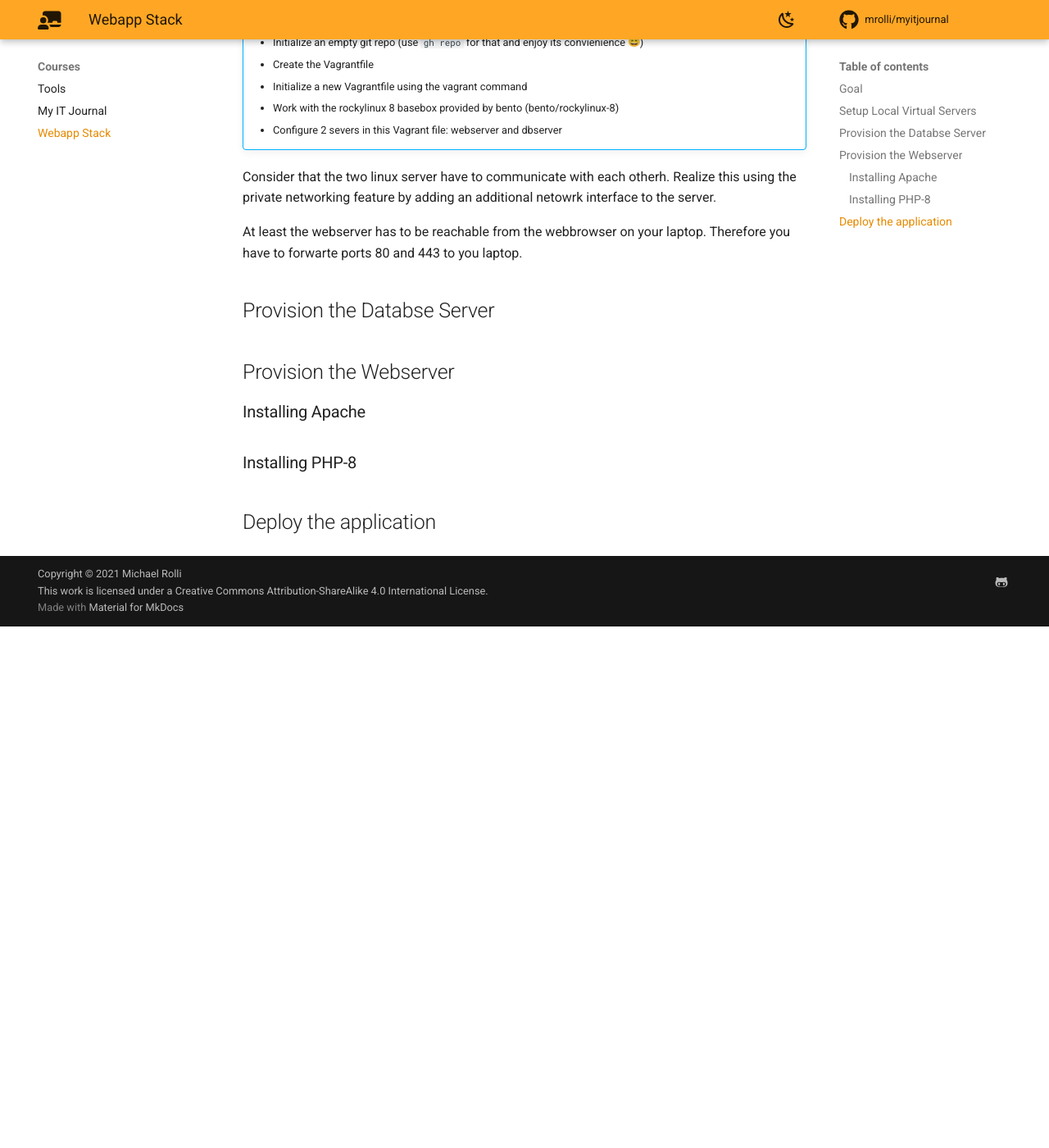
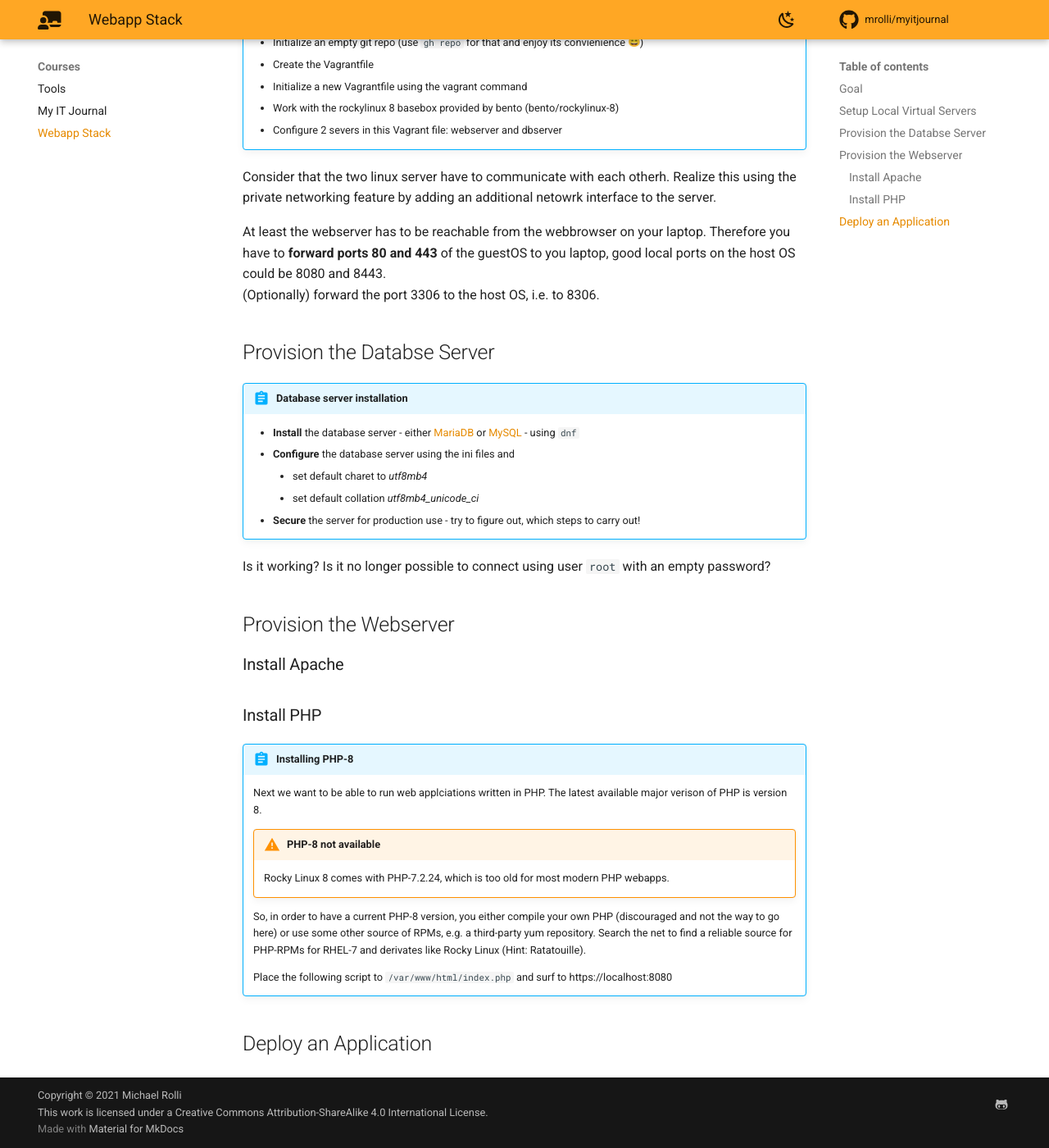
Before and after one commit to mrolli/myitjournal, an MkDocs documentation site: the page built from docs/courses/webappstack.md, in a window 1280 px wide and 1400 px high, scrolled down 924 px. Shown: the whole window at 82% size. Built offline with MkDocs 1.6.1 and Material for MkDocs 9.7.7, drawn with Linux system fonts in a browser that asks for light colours; emoji names are drawn with the system emoji font; comment, search, counter and statistics services are not loaded; before the commit the page ends 1688 px from its top, so only the background shows below that.

Commit message:
Complete dbserver and PHP-8 setup sections

```diff
--- a/docs/courses/webappstack.md
+++ b/docs/courses/webappstack.md
@@ -37,15 +37,40 @@ and keep in mind to create commits based on steps we successfully carry out.
 Consider that the two linux server have to communicate with each otherh. Realize this using the private
 networking feature by adding an additional netowrk interface to the server.
 
-At least the webserver has to be reachable from the webbrowser on your laptop. Therefore you have to forwarte ports 80 and 443
-to you laptop.
+At least the webserver has to be reachable from the webbrowser on your laptop. Therefore you have to **forward ports 80 and 443**
+of the guestOS to you laptop, good local ports on the host OS could be 8080 and 8443.
+(Optionally) forward the port 3306 to the host OS, i.e. to 8306.
 
 ## Provision the Databse Server
 
+!!! abstract "Database server installation"
+    * **Install** the database server - either [MariaDB] or [MySQL] - using `dnf`
+    * **Configure** the database server using the ini files and
+        * set default charet to *utf8mb4*
+        * set default collation *utf8mb4_unicode_ci*
+    * **Secure** the server for production use - try to figure out, which steps to carry out!
+
+Is it working? Is it no longer possible to connect using user `root` with an empty password?
+
+[MariaDB]: https://mariadb.org/
+[MySQL]: https://dev.mysql.com/
+
 ## Provision the Webserver
 
-### Installing Apache
+### Install Apache
 
-### Installing PHP-8
+### Install PHP
 
-## Deploy the application
+!!! abstract "Installing PHP-8"
+    Next we want to be able to run web applciations written in PHP. The latest available major verison of PHP is version 8.
+
+    !!! warning "PHP-8 not available"
+        Rocky Linux 8 comes with PHP-7.2.24, which is too old for most modern PHP webapps.
+
+    So, in order to have a current PHP-8 version, you either compile your own PHP (discouraged and not the way to go here) or
+    use some other source of RPMs, e.g. a third-party yum repository. Search the net to find a reliable source for PHP-RPMs
+    for RHEL-7 and derivates like Rocky Linux (Hint: Ratatouille).
+
+    Place the following script to `/var/www/html/index.php` and surf to https://localhost:8080
+
+## Deploy an Application
--- a/mkdocs.yml
+++ b/mkdocs.yml
@@ -19,6 +19,7 @@ nav:
       - "tmux": guides/tmux.md
       - "Vagrant": guides/vagrant.md
       - "Vim": guides/vim.md
+      - "Miscellaneous": guides/misc.md
   - "MdCheat": mdcheat.md
   - "WB_KW32": wb_demo.md
   - About Me: about.md
```
